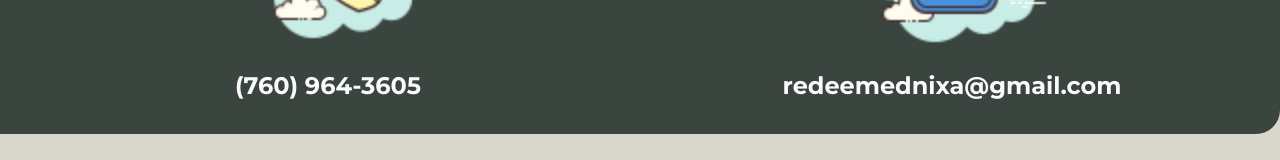
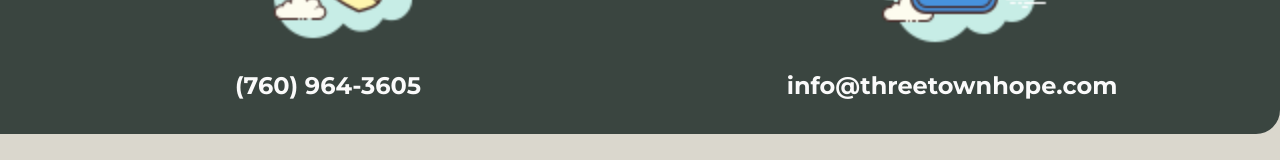
Before and after one commit to lenapenha/three-town-hope, a Next.js app: page /Contact in a window 1280 px wide. Shown: the part 206-366 px from the top of the page. Built offline with nearby package versions, Linux system fonts and the light colour scheme; a web font is replaced by a local one.

Commit message:
update email

```diff
--- a/src/app/Contact/page.tsx
+++ b/src/app/Contact/page.tsx
@@ -17,7 +17,7 @@ export default function Contact () {
                 </div>
                 <div className="flex flex-col w-full sm:w-1/2 align-middle justify-center">
                     <Image src={mail} width={200} height={200} alt='mail' className='m-auto'/>
-                    <span className="font-bold text-2xl">redeemednixa@gmail.com</span>
+                    <span className="font-bold text-2xl">info@threetownhope.com</span>
                 </div>
             </div>
         </div>
```
